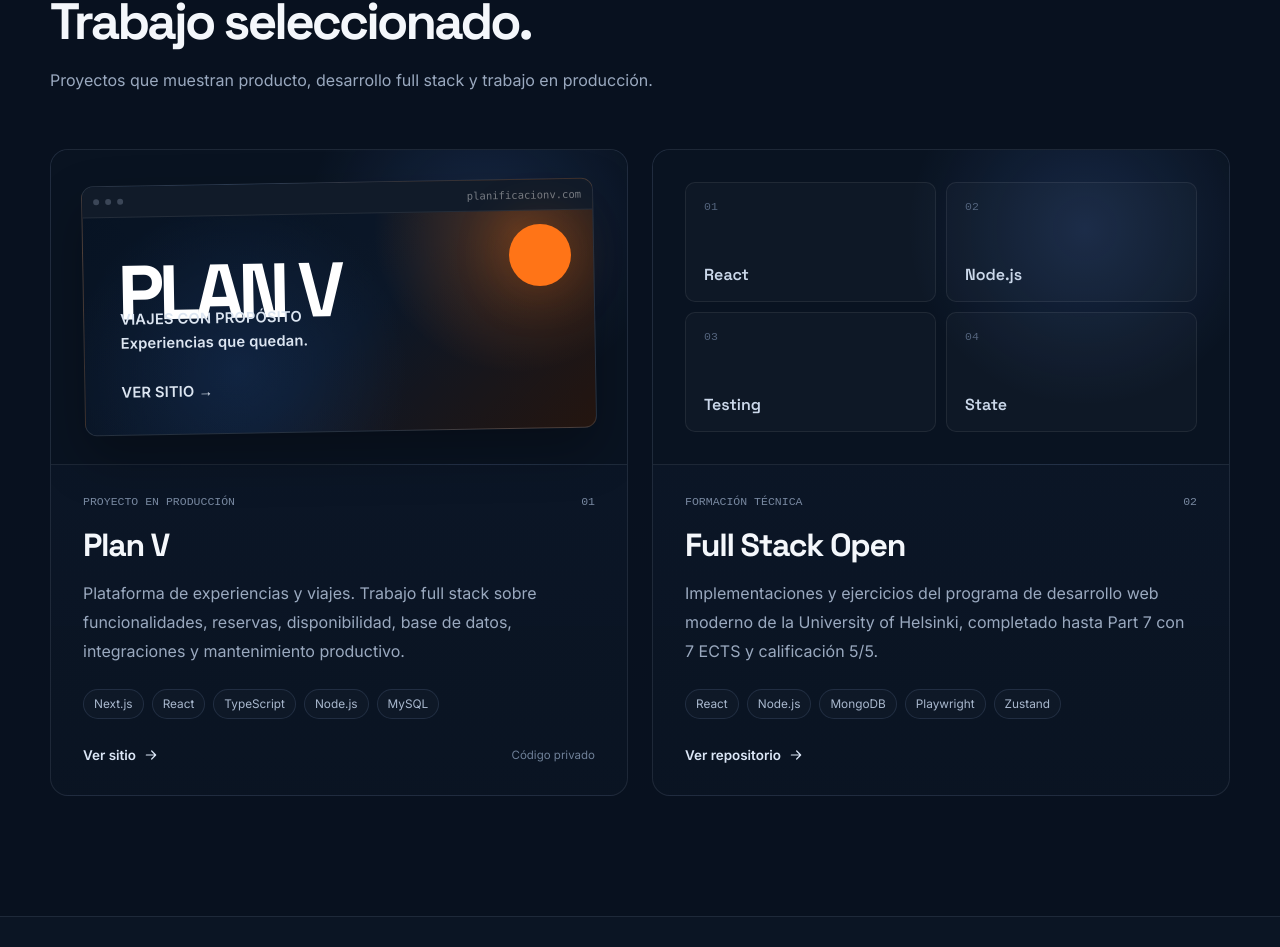
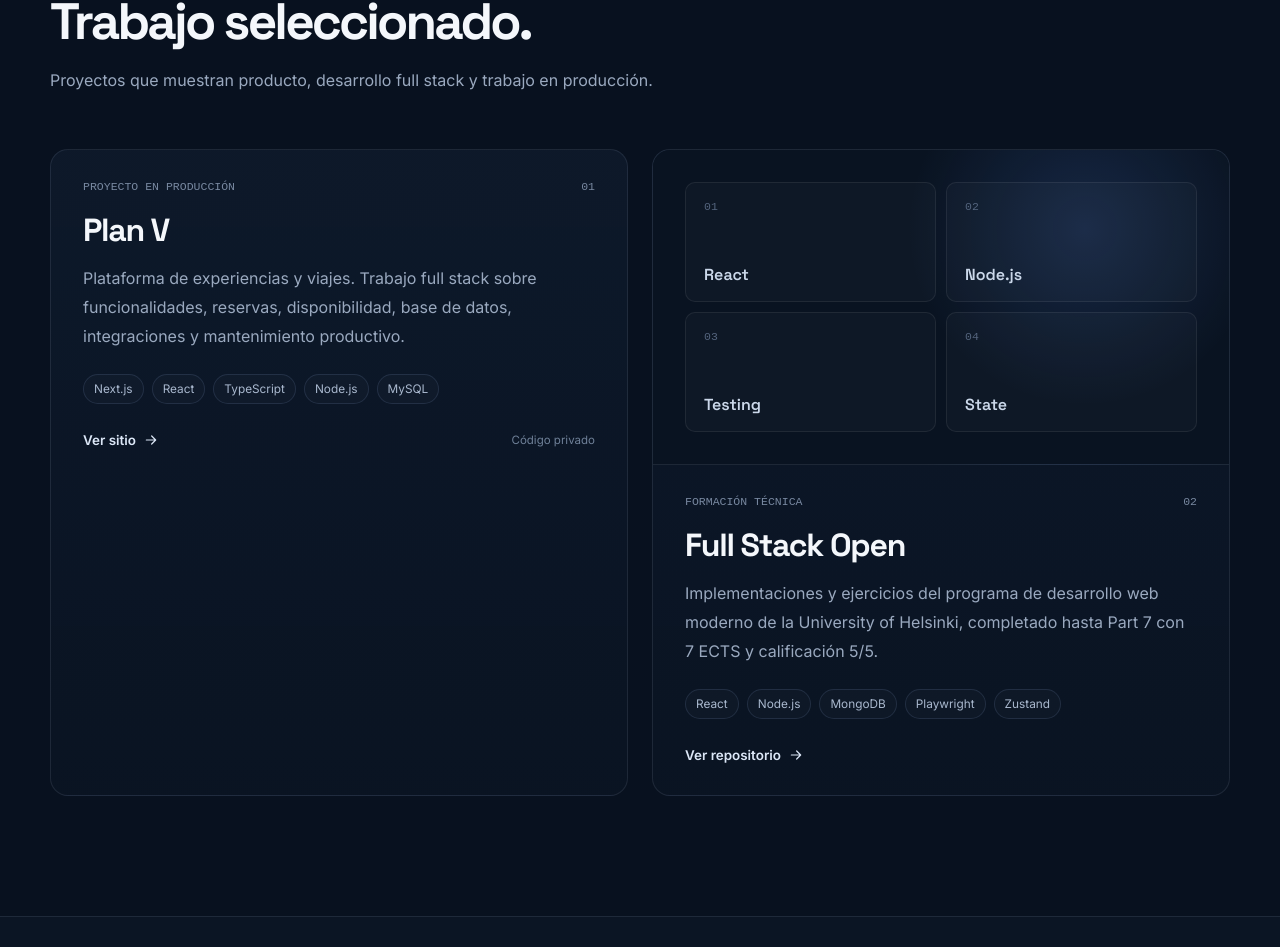
Before and after one commit to facchinn/Portafolio, a Next.js app: page / in a window 1280 px wide. Shown: the part 2621-3568 px from the top of the page. Built offline with nearby package versions, Linux system fonts and the light colour scheme.

Commit message:
simplify Plan V project card

```diff
--- a/app/page.tsx
+++ b/app/page.tsx
@@ -237,21 +237,6 @@ export default function Home() {
 
           <div className="projects-grid">
             <motion.article className="project-card project-featured" {...fadeUp}>
-              <a
-                className="project-visual planv-visual"
-                href="https://www.planificacionv.com/"
-                target="_blank"
-                rel="noreferrer"
-                aria-label="Abrir Plan V"
-              >
-                <div className="project-browser">
-                  <div className="project-browser-bar"><span/><span/><span/></div>
-                  <img
-                    src="https://www.planificacionv.com/_next/image?q=75&url=%2Fhero-planv.png&w=3840"
-                    alt="Página principal de Plan V"
-                  />
-                </div>
-              </a>
               <div className="project-info">
                 <div className="project-topline"><span>Proyecto en producción</span><span>01</span></div>
                 <h3>Plan V</h3>
```
